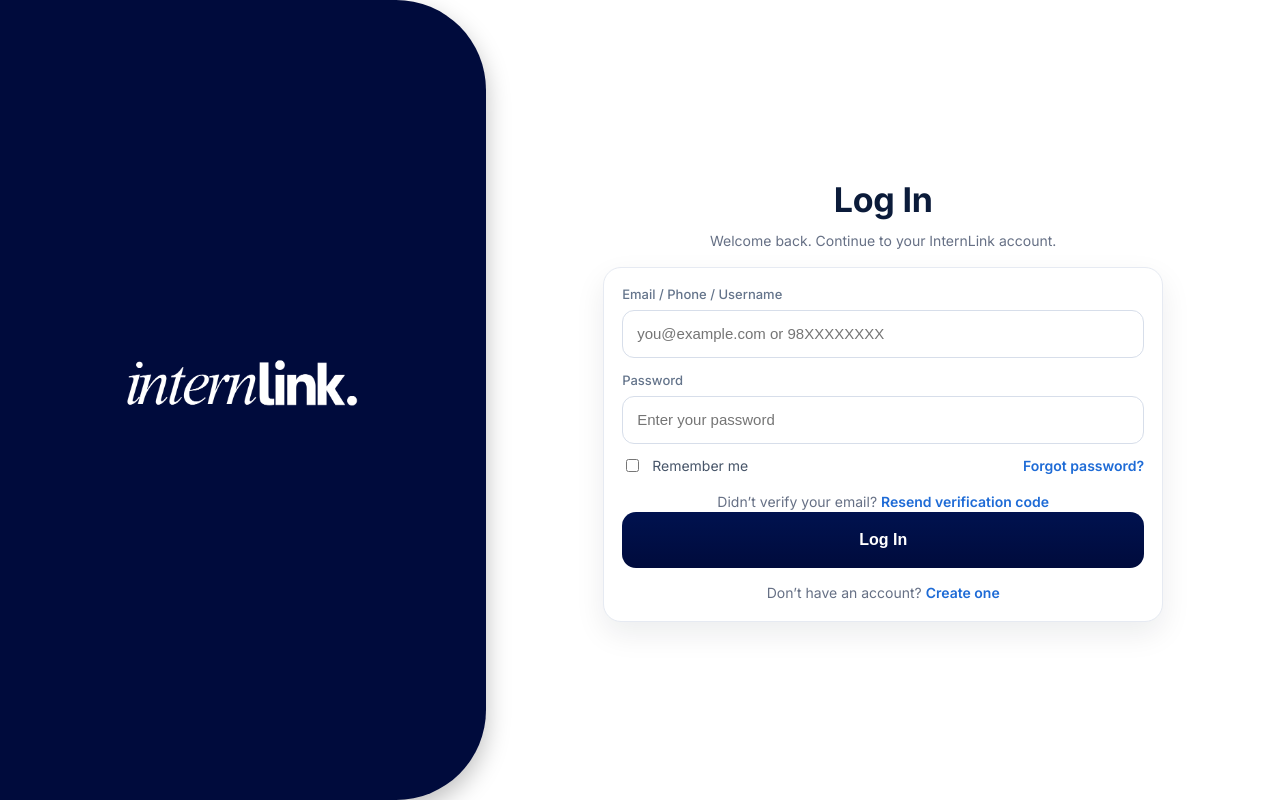
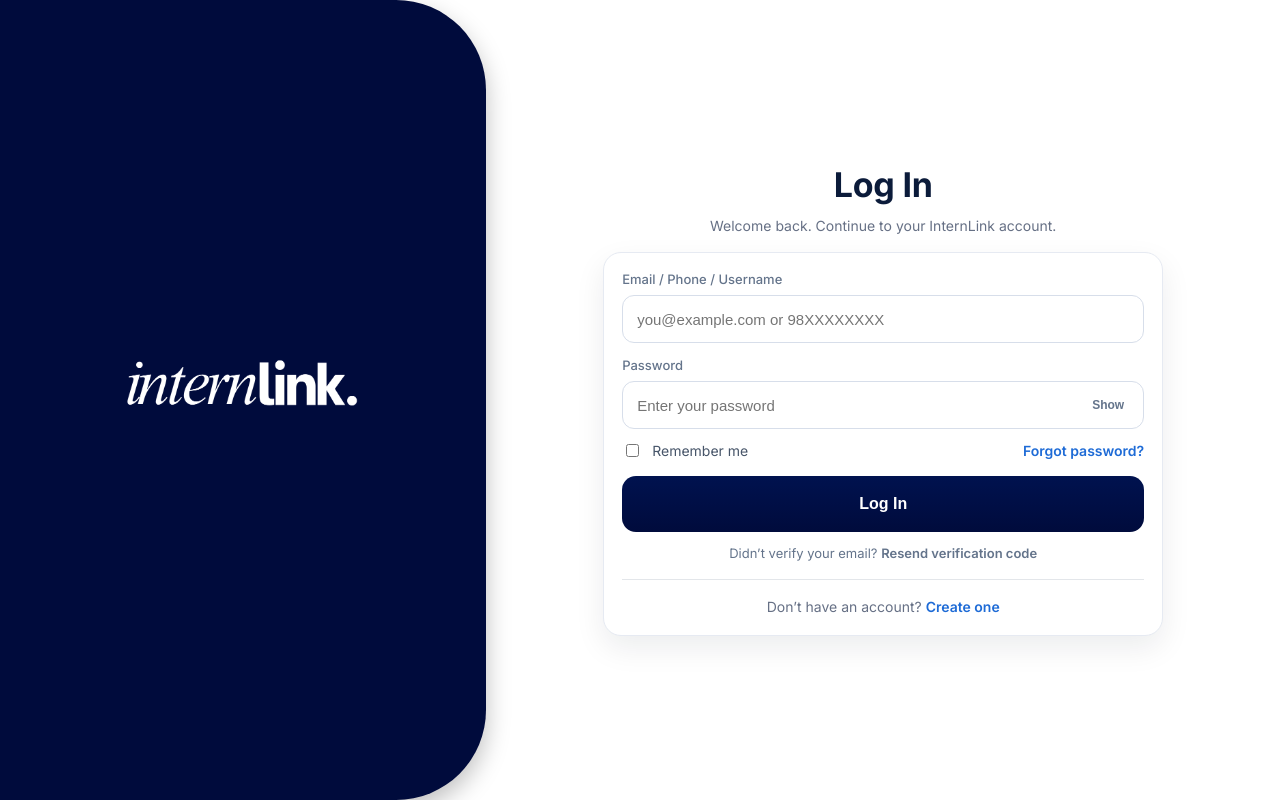
Before and after one commit to 00anjan00/Internlink, a Django app: page /login/ in a window 1280 px wide. Run offline with Django 5.2, Linux system fonts and the light colour scheme.

Commit message:
Error messages during registration improved and login UI optimized.

```diff
--- a/Internlink/static/css/style.css
+++ b/Internlink/static/css/style.css
@@ -15,6 +18,24 @@
 
   --border:#d7deea;
   --soft:#f8fafc;
+
+  --accent:#6366f1;
+
+  --danger:#b00020;
+  --danger-bg:#fff1f2;
+  --danger-border:#fecdd3;
+
+  --success:#067647;
+  --success-bg:#ecfdf3;
+  --success-border:#abefc6;
+
+  --info:#1d4ed8;
+  --info-bg:#eff6ff;
+  --info-border:#bfdbfe;
+
+  --warning:#92400e;
+  --warning-bg:#fffbeb;
+  --warning-border:#fde68a;
 
   --shadow-sm: 0 10px 26px rgba(16,24,40,.06);
   --shadow-md: 0 18px 40px rgba(16,24,40,.12);
@@ -775,23 +752,12 @@ button.btn-cta *, button.btn-ghost *{
 }
 .bottom-text a{
   color:#1e6bd6 !important;
-  font-weight:600;               /* was 800 */
+  font-weight:600;
   text-decoration:none !important;
 }
 .bottom-text a:hover{ text-decoration:underline !important; }
 
-.form-error{
-  background:#fff1f2;
-  color:#b00020;
-  padding:12px 14px;
-  border-radius:12px;
-  margin: 12px 0 12px;
-  text-align:left;
-  font-size:14px;
-  border:1px solid #fecdd3;
-  font-weight:400;
-}
-
+/* Card */
 .card-soft{
   background:#ffffff;
   border:1px solid #e6eaf2;
@@ -962,11 +958,152 @@ button.btn-cta *, button.btn-ghost *{
 }
 .auth-link{
   color:#1e6bd6 !important;
-  font-weight:600;               /* was 800 */
+  font-weight:600;
   font-size:14px;
   text-decoration:none !important;
 }
 .auth-link:hover{ text-decoration:underline !important; }
+
+/* ================================
+   Unified Alerts (and backward compatibility)
+=================================== */
+.alert-stack{
+  display:flex;
+  flex-direction:column;
+  gap:10px;
+  margin: 12px 0;
+}
+
+.alert,
+.form-error,
+.form-success,
+.form-info{
+  width:100%;
+  padding:12px 14px;
+  border-radius:14px;
+  border:1px solid var(--border);
+  background:#fff;
+  box-shadow: var(--shadow-sm);
+  text-align:left;
+  font-size:14px;
+  line-height:1.35;
+  margin: 0 0 14px;
+  position:relative;
+}
+
+/* Variants */
+.alert--error,
+.form-error{
+  background: var(--danger-bg);
+  border-color: var(--danger-border);
+  color: var(--danger);
+  border-left:6px solid var(--danger);
+}
+
+.alert--success,
+.form-success{
+  background: var(--success-bg);
+  border-color: var(--success-border);
+  color: var(--success);
+  border-left:6px solid var(--success);
+}
+
+.alert--info,
+.form-info{
+  background: var(--info-bg);
+  border-color: var(--info-border);
+  color: var(--info);
+  border-left:6px solid var(--info);
+}
+
+.alert--warning{
+  background: var(--warning-bg);
+  border-color: var(--warning-border);
+  color: var(--warning);
+  border-left:6px solid var(--warning);
+}
+
+.alert__title{
+  font-weight:600;
+  margin:0 0 6px;
+}
+.alert__body{ margin:0; }
+
+/* ================================
+   OTP styling
+=================================== */
+.otp-input{
+  text-align:center;
+  letter-spacing: .42em;
+  font-size:20px;
+  font-weight:600;
+}
+
+.otp-input::-webkit-outer-spin-button,
+.otp-input::-webkit-inner-spin-button{
+  -webkit-appearance: none;
+  margin: 0;
+}
+
+.otp-input[type=number]{
+  -moz-appearance: textfield;
+  -webkit-appearance: textfield;
+  appearance: textfield; /* standard */
+}
+
+/* ================================
+   Login UX polish helpers
+=================================== */
+.ui-gap-md{ margin-top: 14px; }
+
+.auth-subtitle{ margin: 0 0 16px; }
+
+.auth-actions{ margin-top: 6px; }
+
+.auth-helper{
+  margin-top: 12px;
+  font-size: 13px;
+  color: var(--muted);
+  text-align: center;
+  line-height: 1.45;
+}
+.auth-helper a{
+  font-weight: 600;
+  text-decoration: none;
+}
+
+.auth-divider{
+  height: 1px;
+  background: rgba(100,116,139,.18);
+  margin: 16px 0;
+}
+
+.auth-footer{ text-align:center; }
+
+/* password toggle wrapper */
+.input-inline{
+  position: relative;
+}
+.input-inline input{
+  padding-right: 56px;
+}
+.pw-toggle{
+  position: absolute;
+  right: 10px;
+  top: 50%;
+  transform: translateY(-50%);
+  border: 0;
+  background: transparent;
+  color: var(--muted);
+  font-weight: 600;
+  font-size: 12px;
+  cursor: pointer;
+  padding: 6px 10px;
+  border-radius: 10px;
+}
+.pw-toggle:hover{
+  background: rgba(100,116,139,.08);
+}
 
 /* ================================
    Responsive
--- a/Internlink/templates/login.html
+++ b/Internlink/templates/login.html
@@ -11,7 +11,6 @@
         <img class="auth-left-logo"
              src="{% static 'img/internlink_logo_white.png' %}"
              alt="InternLink">
-
         <span class="auth-logo-hint">Back to home</span>
       </a>
     </aside>
@@ -20,7 +19,7 @@
       <div class="auth-card">
 
         <h2>Log In</h2>
-        <p class="bottom-text" style="margin-bottom:16px;">
+        <p class="bottom-text auth-subtitle">
           Welcome back. Continue to your InternLink account.
         </p>
 
@@ -42,21 +41,35 @@
               value="{{ form.identifier.value|default_if_none:'' }}"
             >
             {% if form.identifier.errors %}
-              <div class="field-err">{{ form.identifier.errors }}</div>
+              <div class="field-err">{{ form.identifier.errors.0 }}</div>
             {% endif %}
           </div>
 
-          <div class="input-wrap" style="margin-top:14px;">
+          <div class="input-wrap ui-gap-md">
             <label>Password</label>
+
+            <div class="input-inline">
               <input
+                id="passwordInput"
                 type="password"
                 name="password"
                 required
                 autocomplete="current-password"
                 placeholder="Enter your password"
               >
+              <button
+                type="button"
+                class="pw-toggle"
+                id="togglePwBtn"
+                aria-pressed="false"
+                aria-label="Show password"
+              >
+                Show
+              </button>
+            </div>
+
             {% if form.password.errors %}
-              <div class="field-err">{{ form.password.errors }}</div>
+              <div class="field-err">{{ form.password.errors.0 }}</div>
             {% endif %}
           </div>
 
@@ -68,17 +81,21 @@
 
             <a class="auth-link" href="#">Forgot password?</a>
           </div>
-            <p class="bottom-text" style="margin-top:10px;">
+
+          <div class="auth-actions">
+            <button class="btn-primary" type="submit">Log In</button>
+          </div>
+
+          <p class="auth-helper">
             Didn’t verify your email?
             <a href="{% url 'resend_email_code' %}?email={{ form.identifier.value|default_if_none:''|urlencode }}">
               Resend verification code
             </a>
           </p>
 
+          <div class="auth-divider"></div>
 
-          <button class="btn-primary" type="submit">Log In</button>
-
-          <p class="bottom-text" style="margin-top:14px;">
+          <p class="bottom-text auth-footer">
             Don’t have an account? <a href="{% url 'register' %}">Create one</a>
           </p>
         </form>
@@ -87,3 +104,21 @@
     </main>
   </div>
 {% endblock %}
+
+{% block extra_js %}
+<script>
+  (function () {
+    const input = document.getElementById("passwordInput");
+    const btn = document.getElementById("togglePwBtn");
+    if (!input || !btn) return;
+
+    btn.addEventListener("click", function () {
+      const showing = input.type === "text";
+      input.type = showing ? "password" : "text";
+      btn.textContent = showing ? "Show" : "Hide";
+      btn.setAttribute("aria-pressed", showing ? "false" : "true");
+      btn.setAttribute("aria-label", showing ? "Show password" : "Hide password");
+    });
+  })();
+</script>
+{% endblock %}
--- a/Internlink/templates/register_details.html
+++ b/Internlink/templates/register_details.html
@@ -31,10 +31,11 @@
 
 
         {% if form.errors %}
-          <div class="form-error">
-            Please fix the errors below.
+          <div class="alert alert--error">
+            <div class="alert__title">Please fix the highlighted fields.</div>
           </div>
         {% endif %}
+
 
         <form method="post" novalidate class="card-soft">
           {% csrf_token %}
```
Also changed, not shown: other parts of Internlink/static/css/style.css (+81 -147 lines), Internlink/templates/register_account.html (+24 -20 lines), Internlink/templates/resend_email_code.html (+3 -8 lines), Internlink/templates/verify_email_code.html (+3 -8 lines), 1 other file. Lines whose indentation alone changed are shown as unchanged.
